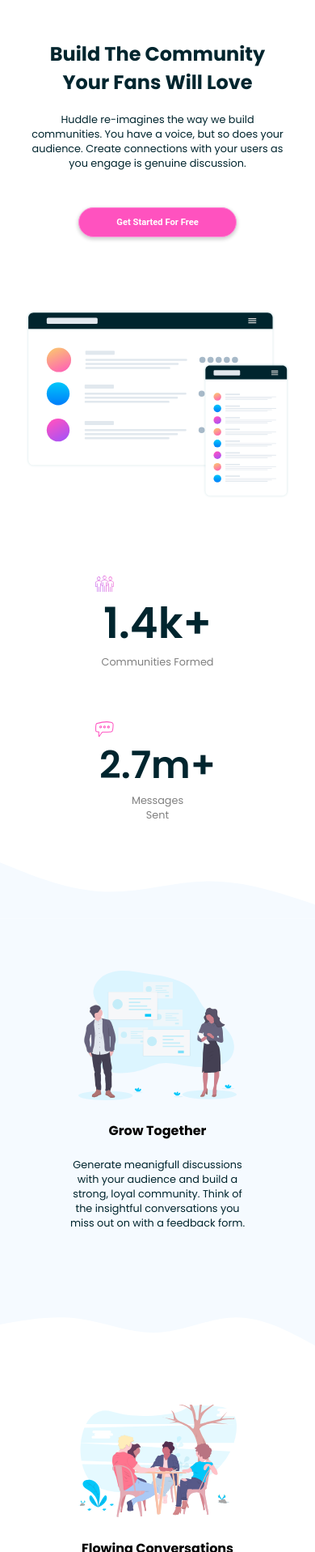
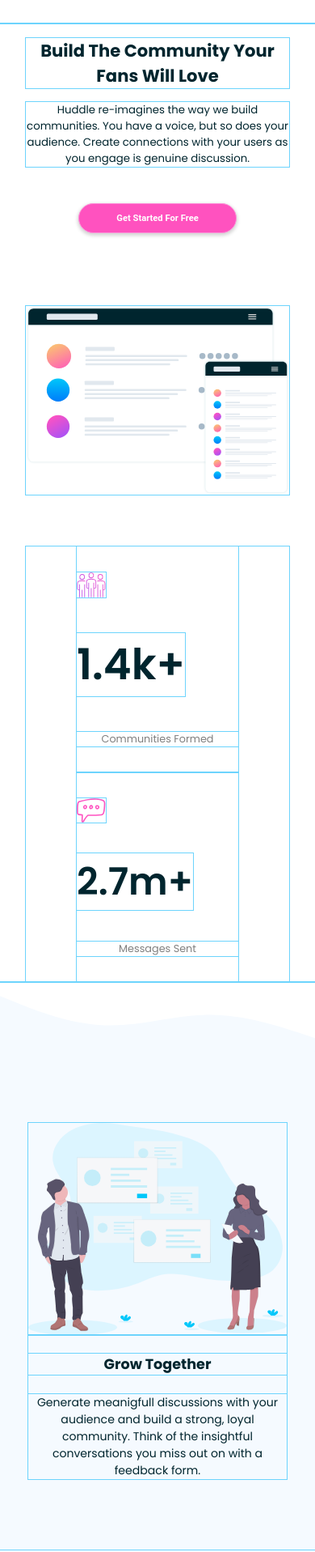
Before and after one commit to ffeaugas/Boring_Landing_Page_But_With_Curves, a plain HTML site: page index.html in a window 390 px wide. Shown: the part 83-2000 px from the top of the page at 81% size. Drawn offline with Linux system fonts and the light colour scheme.

Commit message:
responsivity almost done, needs to fix footer and buttons

```diff
--- a/index.html
+++ b/index.html
@@ -25,7 +25,8 @@
             <h1>Build The Community Your Fans Will Love</h1>
             <p>Huddle re-imagines the way we build communities. You have a voice, but so does your audience. Create connections with your users as you engage is genuine discussion.</p>
             <input type="button" value="Get Started For Free">
-            <img src="images/screen-mockups.svg" alt="screen mockups image">
+            <img class="main_img" src="images/screen-mockups.svg" alt="screen mockups image">
+            <div class="boxes">
                 <div class="box_community">
                     <img src="images/icon-communities.svg" alt="message bubble icon">
                     <h2>1.4k+</h2>
@@ -34,35 +35,30 @@
                 <div class="box_message">
                     <img src="images/icon-messages.svg" alt="community icon">
                     <h2>2.7m+</h2>
-                <h3>Messages<br>Sent</h3>
+                    <h3>Messages Sent</h3>
+                </div>
             </div>
         </section>
         <svg xmlns="http://www.w3.org/2000/svg" viewBox="0 0 1440 320"><path fill="#f5faff" fill-opacity="1" d="M0,64L80,96C160,128,320,192,480,197.3C640,203,800,149,960,149.3C1120,149,1280,203,1360,229.3L1440,256L1440,320L1360,320C1280,320,1120,320,960,320C800,320,640,320,480,320C320,320,160,320,80,320L0,320Z"></path></svg>
         <section class="section2">
-            <div>
                 <img src="images/illustration-grow-together.svg" alt="Grow Together illustration">
-            </div>
-            <div>
+            <div class="section_box">
                 <h4>Grow Together</h4>
                 <p>Generate meanigfull discussions with your audience and build a strong, loyal community. Think of the insightful conversations you miss out on with a feedback form.</p>
             </div>
         </section>
         <svg xmlns="http://www.w3.org/2000/svg" viewBox="0 0 1440 320"><path fill="	#f5faff" fill-opacity="1" d="M0,192L60,181.3C120,171,240,149,360,165.3C480,181,600,235,720,229.3C840,224,960,160,1080,160C1200,160,1320,224,1380,256L1440,288L1440,0L1380,0C1320,0,1200,0,1080,0C960,0,840,0,720,0C600,0,480,0,360,0C240,0,120,0,60,0L0,0Z"></path></svg>
         <section class="section3">
-            <div>
                 <img src="images/illustration-flowing-conversation.svg" alt="Flowing conversation illustration">
-            </div>
-            <div>
+            <div class="section_box">
                 <h4>Flowing Conversations</h4>
                 <p>You wouldn't paginate a convertation in real life so why do it online? Our threads have just-in-time loading for a more natural flow.</p>
             </div>
         </section>
         <svg xmlns="http://www.w3.org/2000/svg" viewBox="0 0 1440 320"><path fill="#f5faff" fill-opacity="1" d="M0,160L80,138.7C160,117,320,75,480,48C640,21,800,11,960,48C1120,85,1280,171,1360,213.3L1440,256L1440,320L1360,320C1280,320,1120,320,960,320C800,320,640,320,480,320C320,320,160,320,80,320L0,320Z"></path></svg>
         <section class="section4">
-            <div>
                 <img src="images/illustration-your-users.svg" alt="Your users illustration">
-            </div>
-            <div>
+            <div class="section_box">
                 <h4>Your Users</h4>
                 <p>It takes no time at all to integrate Huddle with your app's authentication solution. This means, once signed in to your app, your users can start chatting immediately.</p>
             </div>
@@ -75,6 +71,7 @@
     </main>
     <svg xmlns="http://www.w3.org/2000/svg" viewBox="0 0 1440 320"><path fill="#003d4d" fill-opacity="1" d="M0,128L48,122.7C96,117,192,107,288,138.7C384,171,480,245,576,282.7C672,320,768,320,864,272C960,224,1056,128,1152,90.7C1248,53,1344,75,1392,85.3L1440,96L1440,320L1392,320C1344,320,1248,320,1152,320C1056,320,960,320,864,320C768,320,672,320,576,320C480,320,384,320,288,320C192,320,96,320,48,320L0,320Z"></path></svg>
     <footer>
+        <div class="news_and_contact">
             <div class="box_newsletter">
                 <h2>NEWSLETTER</h2>
                 <p>To recieve tips on how to grow your community, sign up to our weekly newsletter. We'll never send you spam or pass on your email adress</p>
@@ -87,6 +84,7 @@
                 <address class="phone_number">Phone: +1-543-123-4567</adress>
                 <address class="email_address">example@company.com</adress>
             </div>
+        </div>
         <div class="box_socials">
             <image src="images/facebook-logo.svg" alt="logo facebook">
             <image src="images/instagram-logo.svg" alt="logo instagram">
--- a/style.css
+++ b/style.css
@@ -9,9 +9,9 @@
     --very-pale-blue: 	#f5faff;
 }
 
-/* * {
-    box-shadow: 0 0 0 2px rgb(109, 212, 253);
-} */
+* {
+    box-shadow: 0 0 0 1px rgb(109, 212, 253);
+}
 
 html, body {
     margin: 0;
@@ -19,14 +19,16 @@
 
 h1, h2, h3, h4  {
     font-family: 'Poppins';
+    color: var(--very-dark-cyan);
 }
 
 p {
     font-family: 'Poppins';
-    font-size: 0.8em;
+    font-size: clamp(0.8em, 0.1rem + 3vw, 1.4rem);
     font-weight: 400;
-    margin: 0;
+    margin: 0 auto;
     color: var(--very-dark-cyan);
+    max-width: 600px;
 }
 
 svg {
@@ -89,6 +91,7 @@
     font-family: 'Poppins', sans-serif;
     font-weight: 700;
     font-size: 1.4rem;
+    font-size: clamp(1.4em, 0.2rem + 3vw, 2.5rem);
     padding-left: 0.2rem;;
 }
 
@@ -108,6 +111,16 @@
     color: var(--very-dark-cyan);
 }
 
+.section1 .main_img {
+    width: 100%;
+    max-width: 1000px;
+    margin: 0 auto;
+}
+
+.section1 h1, .section5 h1 {
+    font-size: clamp(1.0rem, 0.1rem + 5vw, 3rem);
+}
+
 .section1 input, .section5 input, footer .button_input {
     background-color: var(--pink);
     color: white;
@@ -124,34 +137,41 @@
     display: flex;
     flex-direction: column;
     text-align: center;
-    padding: 2em 4.7em;
+    padding: 2em 0;
+    margin: 0 auto;
+    min-width: 200px;
 }
 
-.box_community {
-    padding-top: 6em;
+.boxes {
+    margin-top: 4em;
+    display: flex;
+    flex-wrap: wrap;
 }
 
 .box_community img, .box_message img {
-    width: 13%;
-    padding-left: 0.7em;
+    width: 18%;
+    margin-right: auto;
 }
 
 .box_community h2, .box_message h2 {
-    margin: 0;
+    margin-right: auto;
     font-weight: 600;
 }
 
 .box_community h2 {
     font-size: 3.3em;
+    font-size: clamp(3.3em, 0.2rem + 10vw, 5rem);
 }
 
 .box_message h2 {
     font-size: 2.9em;
+    font-size: clamp(2.9em, 0.2rem + 8vw, 4.4rem);
+
 }
 
 .box_community h3, .box_message h3 {
     text-align: center;
-    font-size: 0.8em;
+    font-size: clamp(0.8em, 0.1rem + 2vw, 1.2rem);
     font-weight: 400;
     margin: 0;
     color: grey;
@@ -161,19 +181,33 @@
 
 .section2, .section3, .section4 {
     display: flex;
-    flex-direction: column;
+    flex-wrap: wrap;
     background-color: var(--very-pale-blue);
     text-align: center;
-    padding: 4em 5em;
+    padding: 5em 2em;
+    font-size: clamp(1.1rem, 0.1rem + 3vw, 2rem);
 }
 
 .section2 img, .section3 img, .section4 img {
-    width: 85%;
+    width: 100%;
+    max-width: 550px;
+    margin: 0 auto;
+    margin-left: auto;
+    margin-right: auto;
 }
 
 .section3 {
     background-color: white;
     padding-bottom: 8em;
+}
+
+.section_box {
+    display: flex;
+    flex-direction: column;
+    max-width: 550px;
+    max-width: 700px;
+    margin: 0 auto;
+    justify-content: center;
 }
 
 /*--- Section 5 ---*/
@@ -198,6 +232,13 @@
     background-color: var(--dark-cyan);
     color: white;
     padding: 2em 2em;
+}
+
+.news_and_contact {
+    display: flex;
+    flex-wrap: wrap-reverse;
+    justify-content: center;
+    gap: 3em;
 }
 
 footer h2 {
@@ -232,8 +273,10 @@
 .box_newsletter, .box_contact {
     display: flex;
     flex-direction: column;
-    margin-top: 4em;
-    margin-bottom: 2em;
+    /* margin-top: 4em; */
+    /* margin-bottom: 2em; */
+    max-width: 500px;
+    margin: auto 0;
 }
 
 .box_contact address {
@@ -258,6 +301,9 @@
     flex-direction: row;
     gap: 1em;
     filter: invert(100%);
+    /* min-width: 350px; */
+    margin-right: auto;
+    /* max-width: 500px; */
 }
 
 .box_socials img {
```
Lines whose indentation alone changed are shown as unchanged.
